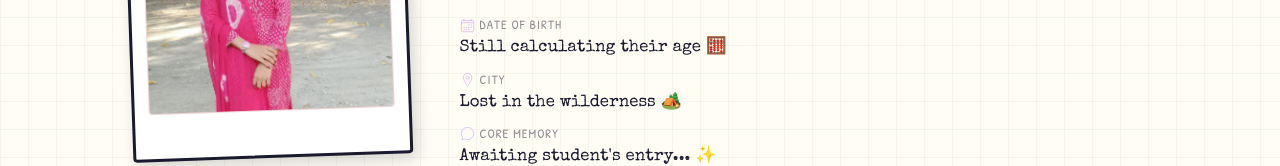
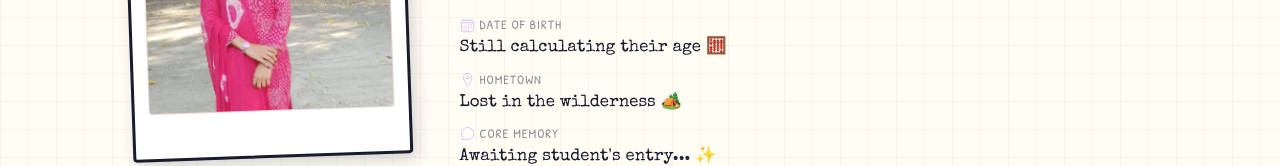
Before and after one commit to Adi-Marathe/Batch2023_26, a React (Vite) app in the folder client/: page /student/1 in a window 1280 px wide. Shown: the part 403-569 px from the top of the page. Built offline with nearby package versions, Linux system fonts and the light colour scheme; no server answers; a web font is replaced by a local one.

Commit message:
rename the fileds

```diff
--- a/client/src/components/EditProfileModal.jsx
+++ b/client/src/components/EditProfileModal.jsx
@@ -133,7 +133,7 @@ export default function EditProfileModal({ isOpen, onClose, student, profileData
                 </div>
 
                 <div className="form-group" style={{ marginBottom: '1rem' }}>
-                  <label>City</label>
+                  <label>Hometown</label>
                   <input
                     type="text"
                     maxLength={30}
--- a/client/src/components/StudentModal.jsx
+++ b/client/src/components/StudentModal.jsx
@@ -76,7 +76,7 @@ export default function StudentModal({ student, onClose }) {
     { label: '✏️ Name:', value: student.name },
     { label: '📋 Roll No:', value: student.rollNo },
     { label: '🎂 DOB:', value: profileData?.dob || 'Still calculating their age 🧮' },
-    { label: '📍 City:', value: profileData?.city || student.city || 'Lost in the wilderness 🏕️' },
+    { label: '📍 Hometown:', value: profileData?.city || student.city || 'Lost in the wilderness 🏕️' },
     { label: '✨ Core Memory:', value: profileData?.coreMemory || 'Awaiting student\'s entry... ✨' },
     { label: '🚀 Status:', value: profileData?.currentStatus || 'Awaiting update... 🚀' },
     { label: '🎯 Dream:', value: profileData?.dream || student.dream || 'Awaiting update... 🎯' },
@@ -223,7 +223,7 @@ export default function StudentModal({ student, onClose }) {
                   <input type="text" maxLength={20} placeholder="e.g. 15 Dec 2004" value={formData.dob} onChange={e => setFormData({...formData, dob: e.target.value})} />
                 </div>
                 <div className="form-group">
-                  <label>City</label>
+                  <label>Hometown</label>
                   <input type="text" maxLength={30} placeholder="e.g. Mumbai" value={formData.city} onChange={e => setFormData({...formData, city: e.target.value})} />
                 </div>
                 <div className="form-group">
--- a/client/src/components/StudentProfile.jsx
+++ b/client/src/components/StudentProfile.jsx
@@ -63,7 +63,7 @@ export default function StudentProfile() {
     { icon: <IoDocumentTextOutline />, label: 'Roll Number', value: student.rollNo },
     ...(student.enrollmentNo ? [{ icon: <IoCardOutline />, label: 'Enrollment No', value: student.enrollmentNo }] : []),
     { icon: <IoCalendarOutline />, label: 'Date of Birth', value: profileData?.dob || 'Still calculating their age 🧮' },
-    { icon: <IoLocationOutline />, label: 'City', value: profileData?.city || student.city || 'Lost in the wilderness 🏕️' },
+    { icon: <IoLocationOutline />, label: 'Hometown', value: profileData?.city || student.city || 'Lost in the wilderness 🏕️' },
     { icon: <IoChatbubbleOutline />, label: 'Core Memory', value: profileData?.coreMemory || 'Awaiting student\'s entry... ✨' },
     { icon: <IoRocketOutline />, label: 'Current Status', value: profileData?.currentStatus || 'Awaiting update... 🚀' },
     { icon: <IoRocketOutline />, label: 'Dream', value: profileData?.dream || student.dream || 'Awaiting update... 🎯' },
```
